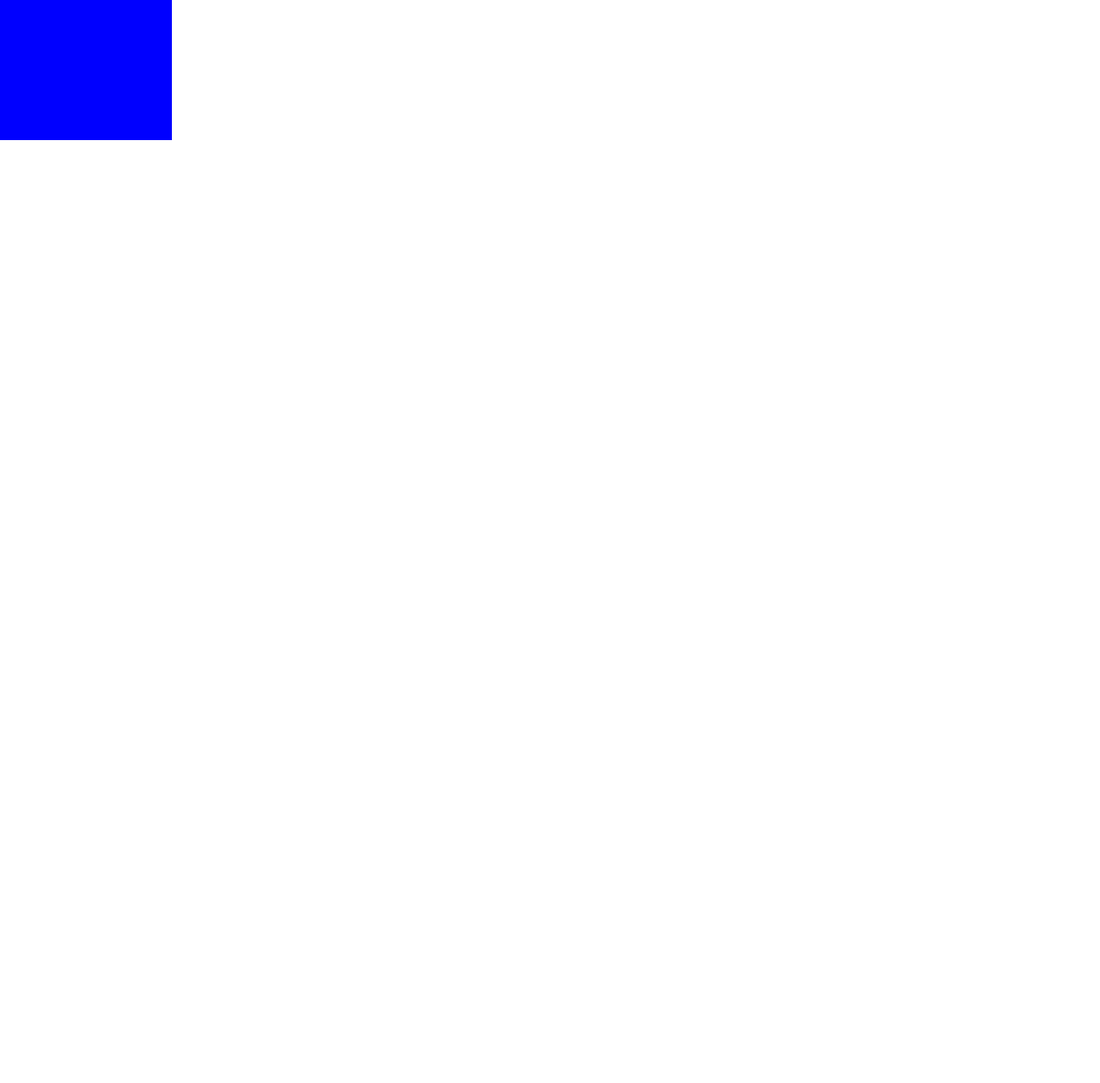
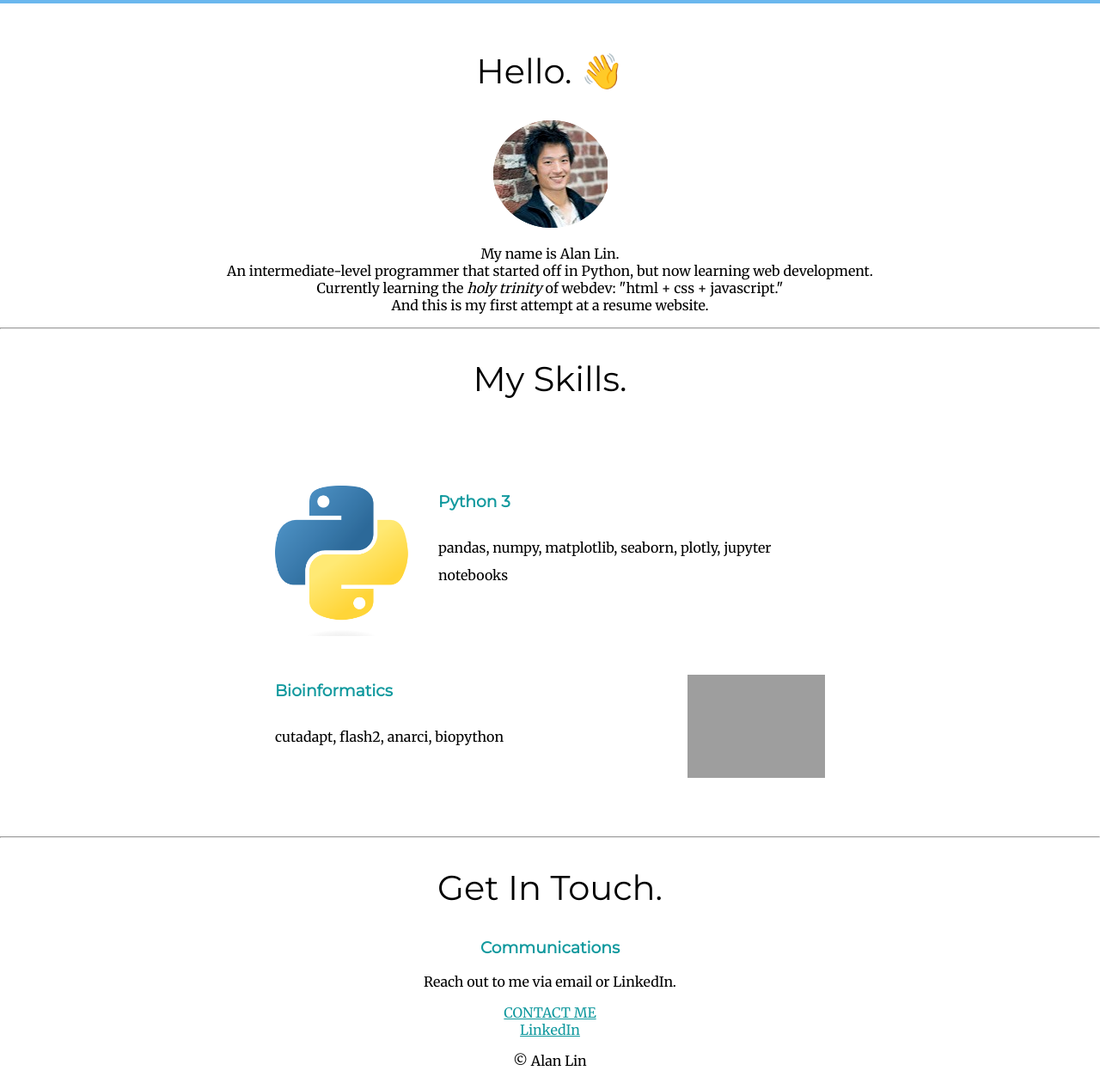
Before and after one commit to aklin2/web_dev, a plain HTML site: page CSS - My Site/index.html in a window 1280 px wide. Shown: the part 802-2062 px from the top of the page at 86% size. Before the commit the page ends 965 px from the top, so only its background shows below. Drawn offline with Linux system fonts and the light colour scheme; grey boxes are pictures that could not be loaded.

Commit message:
CSS Intermediate - almost done. Finished up to the challenge. Saving progress and going to do challenge now.

```diff
--- a/CSS - My Site/css/styles.css
+++ b/CSS - My Site/css/styles.css
@@ -9,14 +9,28 @@ body {
     font-family: 'Merriweather', serif;
 }
 
+h1, h2 {
+    color: #000000
+}
+
+h3, a {
+    color: #11999E;
+}
+
 h1 {
-    margin-top: 0px;
+    /* 100% is 16px, so for 90px we need 90px/16px = 5.625 * 100% = 562.5% */
+    font-size: 562.5%;
+    /* font-size: 5.625rem; */
+    margin: 50px auto 0px auto;
     font-family: 'Sacramento', cursive;
+    line-height: 2;
 
 }
 
 h2 {
     font-family: 'Montserrat', sans-serif;
+    font-size: 2.5rem;
+    font-weight: normal;
 }
 
 h3 {
@@ -37,28 +51,80 @@ p {
 }
 
 .middle-container {
-    background-color: red;
-    width: 200px;
-    height: 200px;
 }
 .bottom-container {
-    background-color: blue;
-    width: 200px;
-    height: 200px;
-
 }
 
-.pro {
+.underline {
     text-decoration: underline;
+}
+
+.emphasis {
+    font-style: italic;
 }
 
 .top-cloud {
     position: absolute;
-    right: 35%;
-    top: 50px;
+    right: 25%;
+    /* top: 50px; */
+    top: 100px;
 
 }
 .bottom-cloud {
     position: absolute;
-    left: 35%;
+    left: 25%;
 }
+.mountain {
+    position: relative;
+    top: 25%;
+}
+
+
+
+.skill-row {
+    width: 50%;
+    margin: 100px auto 100px auto;
+    text-align: left;
+    line-height: 2;
+
+}
+
+.skill-name, .skill-description {
+
+}
+
+
+.python-img, .dna-img {
+    width:25%;
+    height:25%;
+
+}
+
+.python-img {
+    float: left;
+    margin-right: 30px;
+}
+
+.dna-img {
+    float: right;
+    margin-left: 30px;
+}
+
+.wave {
+    animation-name: wave-animation;  /* Refers to the name of your @keyframes element below */
+    animation-duration: 2.5s;        /* Change to speed up or slow down */
+    animation-iteration-count: 3;  /* Never stop waving :) */
+    transform-origin: 70% 70%;       /* Pivot around the bottom-left palm */
+    display: inline-block;
+  }
+
+  @keyframes wave-animation {
+      0% { transform: rotate( 0.0deg) }
+     10% { transform: rotate(14.0deg) }  /* The following five values can be played with to make the waving more or less extreme */
+     20% { transform: rotate(-8.0deg) }
+     30% { transform: rotate(14.0deg) }
+     40% { transform: rotate(-4.0deg) }
+     50% { transform: rotate(10.0deg) }
+     60% { transform: rotate( 0.0deg) }  /* Reset for the last half to pause */
+    100% { transform: rotate( 0.0deg) }
+  }
--- a/CSS - My Site/index.html
+++ b/CSS - My Site/index.html
@@ -13,17 +13,61 @@
     <div class="top-container">
         <img class="top-cloud" src="images/cloud.png" alt="cloud-img">
         <h1>I'm Alan.</h1>
-        <p>A <span class="pro">pro</span>grammer</p>
+        <h2>A <span class="underline">pro</span>grammer</h2>
         <img class="bottom-cloud" src="images/cloud.png" alt="cloud-img">
         <img class="mountain" src="images/mountain.png" alt="mountain-img">
     </div>
 
     <div class="middle-container">
+        <div class="profile">
+          <img src="" alt="">
+          <h2>Hello.
+            <span class="wave">👋</span>
+          </h2>
+          <img src="images/Alan.png" alt="Alan-img">
+          <p>My name is Alan Lin.
+              <br> An intermediate-level programmer that started off in Python, but now learning web development.
+              <br>Currently learning the <span class="emphasis">holy trinity</span> of webdev: "html + css + javascript."
+              <br>And this is my first attempt at a resume website.
+        <!-- </p>
+          <p>
+            Back in 2016, I started off as a clinical tab tech at a molecular biology lab working on cancer screenings, carrier testing, metabolic disease testing, etc.
+            <br>And got really good at the "wet" lab - i.e. wearing gloves, wearing lab coats, and handling dangerous chemicals in fume hoods, like you see in those drug commericals.
+            <br>If you're not familiar with molecular labs, the general process goes like this: you extract the nucleic acids ➡ run a library prep on them (generating "libraries" of information) ➡ then sequence it.
+            <br>Anything post-sequencing, i.e. post data collection was foreign to me. And I was determined to learn it.
+            <br>So I spent 2019-2020 - a full year doing a deep-dive into Python and getting good at it. Was eventually hired that same year as a beginner bioinformatician - did a lot of batch and sample review.
+            <br>But it did not feel like enough. I felt like an imposter in the field, since I wasn't doing any "real" bioinformatics - i.e. creating algorithms. Only data analysis on lab issues then plotting them.
+            <br>So here I am, learning web dev. Hopefully to use this so that I can make applications for data analysis much easier for others to use.
+          </p> -->
+        </div>
+        <hr>
+        <div class="skills">
+          <h2>My Skills.</h2>
+          <div class="skill-row">
+            <img class="python-img" src="images/Python-logo.png" alt="Python-logo">
+            <h3 class="skill-name">Python 3</h3>
+            <p class="skill-description">pandas, numpy, matplotlib, seaborn, plotly, jupyter notebooks</p>
+          </div>
+          <div class="skill-row">
+            <img class="dna-img" src="https://cdn-icons-png.flaticon.com/512/6283/6283219.png" alt="dna-img">
+            <h3 class="skill-name">Bioinformatics</h3>
+            <p class="skill-description">cutadapt, flash2, anarci, biopython</p>
+          </div>
+        </div>
+        <hr>
+        <div class="contact-me">
+          <h2>Get In Touch.</h2>
+          <h3>Communications</h3>
+          <p>Reach out to me via email or LinkedIn.</p>
+          <a class="btn" href="mailto:lin.alan.k@gmail.com">CONTACT ME</a>
+        </div>
+      </div>
 
-    </div>
 
-    <div class="bottom-container">
+      <div class="bottom-container">
+        <a class="footer-link" href="https://www.linkedin.com/in/alan-lin-13112940">LinkedIn</a>
+        <p>© Alan Lin</p>
+      </div>
 
-    </div>
 </body>
 </html>
```
Also changed, not shown: CSS - My Site/StubCode.html (added, +36 -0 lines), CSS - My Site/images/Alan.jpeg (added), CSS - My Site/images/Alan.png (added), CSS - My Site/images/DNA.png (added), CSS - My Site/images/Python-logo.png (added).
